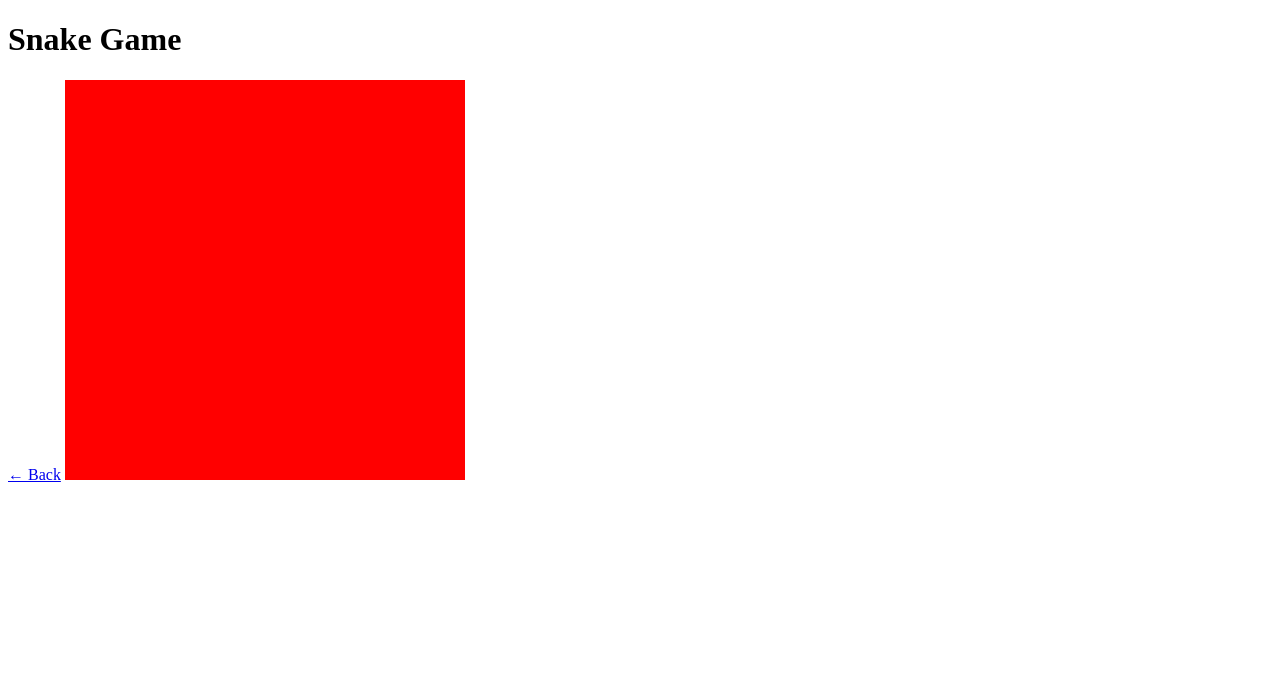
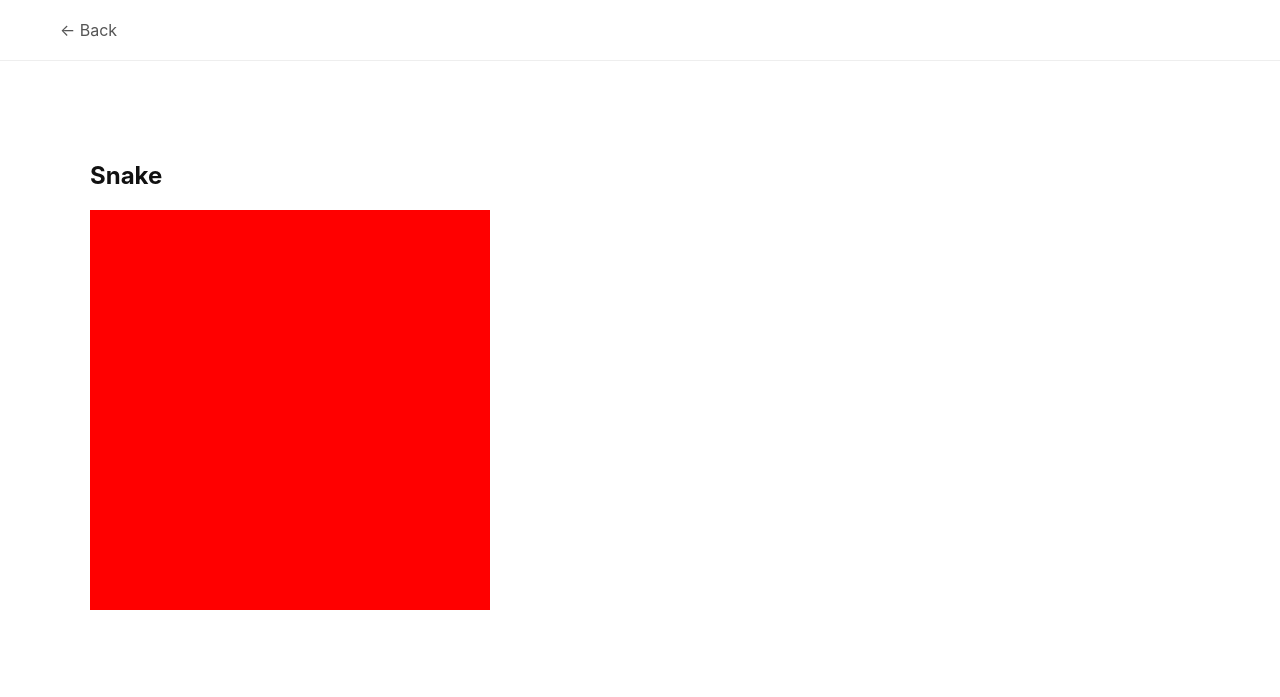
Before and after one commit to Maksimnikolov/Website, a plain HTML site: page snake/index.html in a window 1280 px wide. Drawn offline with Linux system fonts and the light colour scheme.

Commit message:
Refactor HTML structure and add stylesheet link

```diff
--- a/snake/index.html
+++ b/snake/index.html
@@ -2,12 +2,17 @@
 <html>
 <head>
   <title>Snake</title>
+  <link rel="stylesheet" href="../style.css">
 </head>
 <body>
-  <h1>Snake Game</h1>
-  <a href="/">← Back</a>
+
+<nav><a href="/">← Back</a></nav>
+
+<section>
+  <h2>Snake</h2>
   <canvas id="game" width="400" height="400"></canvas>
+</section>
 
-  <script src="snake.js"></script>
+<script src="snake.js"></script>
 </body>
 </html>
```
